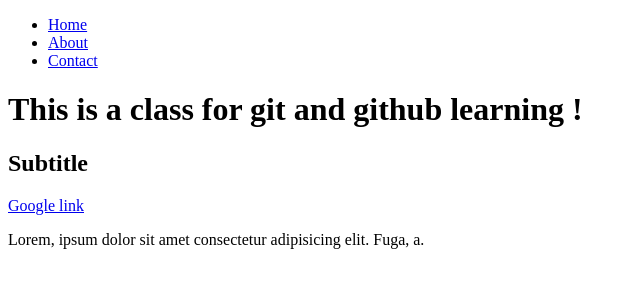
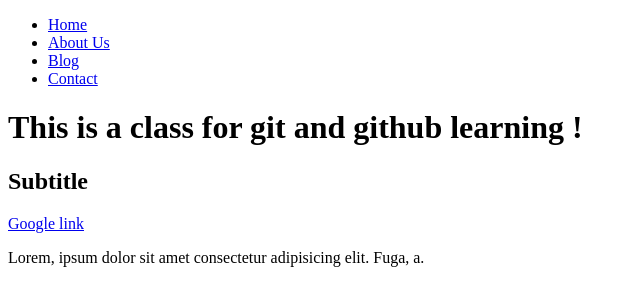
Before and after one commit to ouambo-takouam/code, a plain HTML site: page index.html in a window 1280 px wide. Shown: the whole page, without its empty margins (0-640 px from the left). Drawn offline with Linux system fonts and the light colour scheme.

Commit message:
adding some data to navigation

```diff
--- a/index.html
+++ b/index.html
@@ -9,7 +9,8 @@
     <header>
       <ul>
         <li><a href="#">Home</a></li>
-        <li><a href="#">About</a></li>
+        <li><a href="#">About Us</a></li>
+        <li><a href="#">Blog</a></li>
         <li><a href="#">Contact</a></li>
       </ul>
     </header>
```
